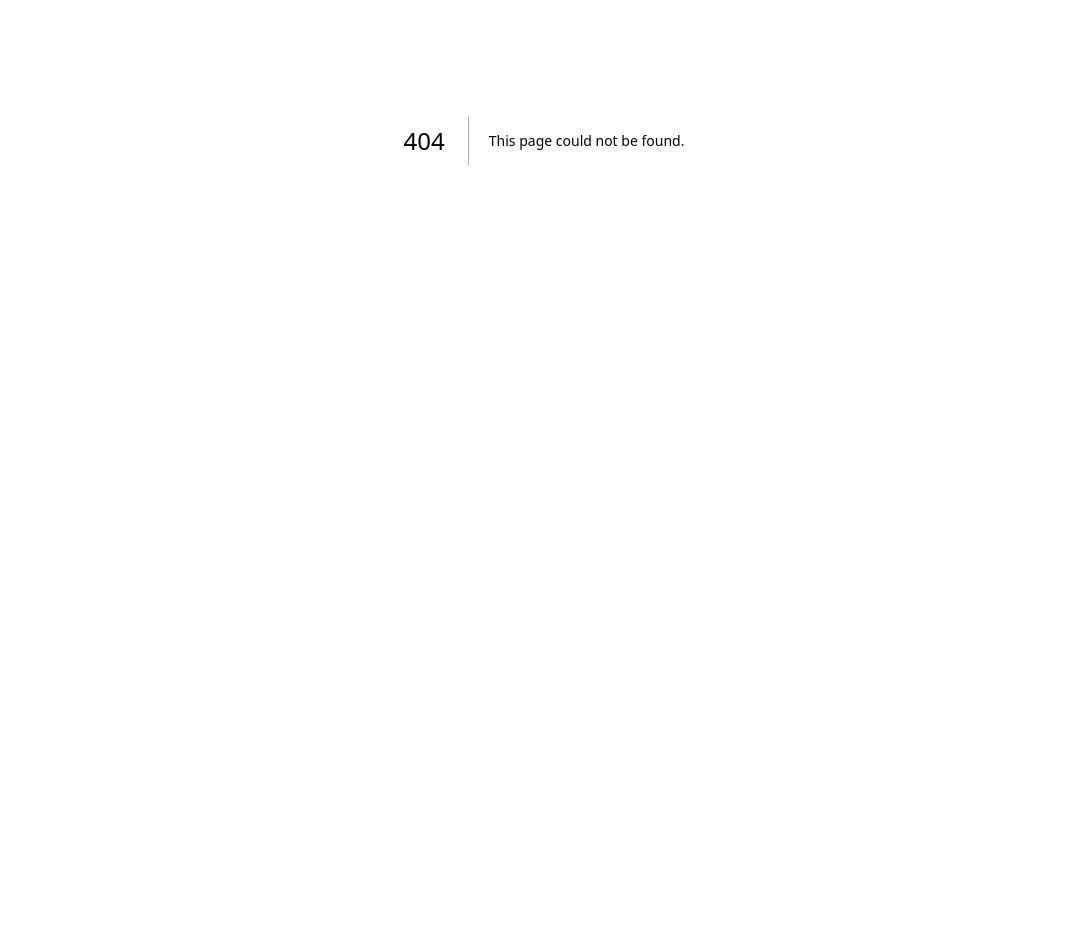
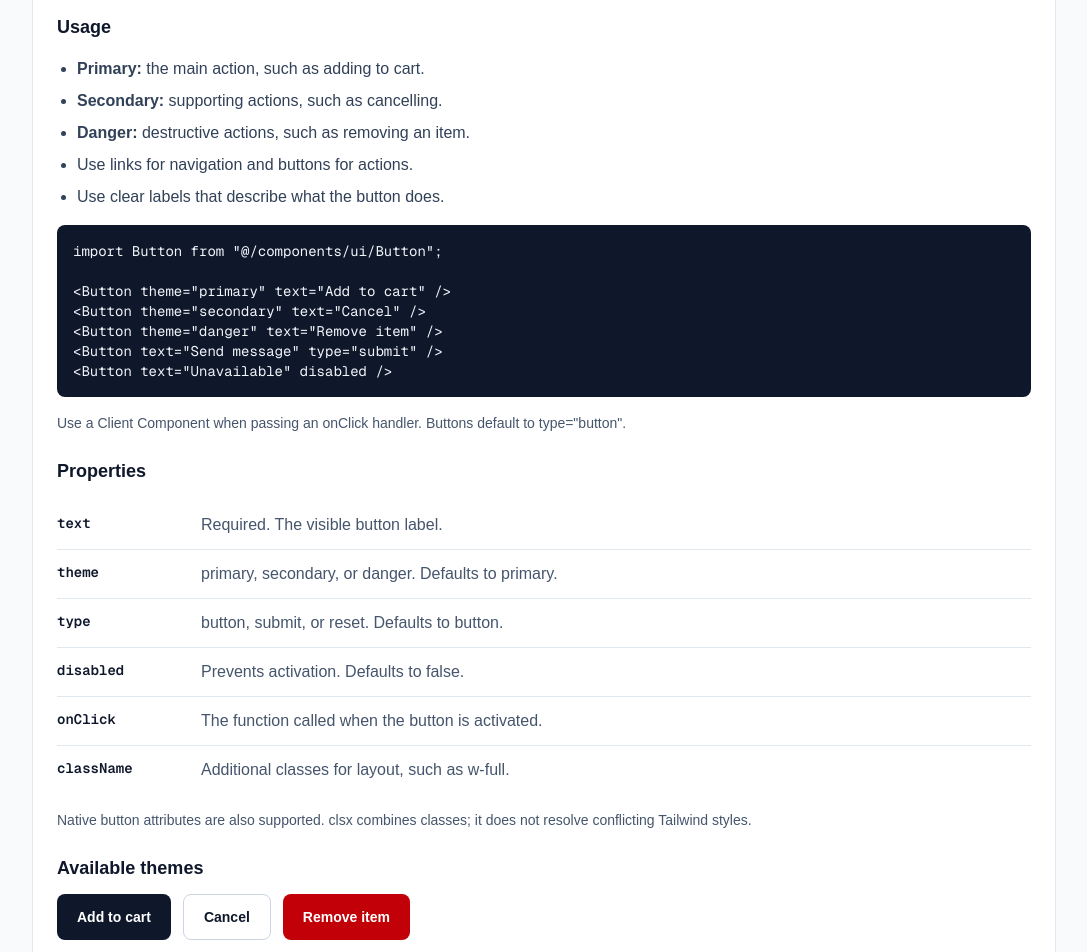
Before and after one commit to OleKoderNo/olemart, a Next.js app: page /design-system in a window 1280 px wide. Before the commit this address had no page. Shown: the part 260-1212 px from the top of the page, without its empty margins (96-1183 px from the left). Before the commit the page ends 800 px from the top, so only its background shows below. Built offline with nearby package versions, Linux system fonts and the light colour scheme.

Commit message:
feat: add modular design system documentation and button examples

```diff
--- /dev/null
+++ b/src/app/design-system/page.tsx
@@ -0,0 +1,18 @@
+import ButtonDocumentation from "@/components/design-system/buttons/ButtonDocumentation";
+
+export default function DesignSystemPage() {
+  return (
+    <main className="min-h-screen bg-slate-50 px-4 py-12 text-slate-900 sm:px-6">
+      <div className="mx-auto max-w-5xl space-y-8">
+        <header className="space-y-3">
+          <h1 className="text-4xl font-bold">OleMart design system</h1>
+          <p className="text-lg text-slate-600">
+            Components, examples, and guidelines for building the website.
+          </p>
+        </header>
+
+        <ButtonDocumentation />
+      </div>
+    </main>
+  );
+}
--- /dev/null
+++ b/src/components/design-system/CodeExample.tsx
@@ -0,0 +1,15 @@
+type CodeExampleProps = {
+  code: string;
+};
+
+export default function CodeExample({ code }: CodeExampleProps) {
+  return (
+    <pre
+      tabIndex={0}
+      aria-label="Code example"
+      className="overflow-x-auto rounded-lg bg-slate-900 p-4 text-sm text-slate-100 focus-visible:outline-2 focus-visible:outline-offset-2 focus-visible:outline-slate-900"
+    >
+      <code>{code}</code>
+    </pre>
+  );
+}
--- /dev/null
+++ b/src/components/design-system/GuidelineSection.tsx
@@ -0,0 +1,36 @@
+import type { ReactNode } from "react";
+
+type GuidelineSectionProps = {
+  id: string;
+  title: string;
+  description: string;
+  children: ReactNode;
+};
+
+export default function GuidelineSection({
+  id,
+  title,
+  description,
+  children,
+}: GuidelineSectionProps) {
+  return (
+    <section
+      id={id}
+      aria-labelledby={`${id}-heading`}
+      className="scroll-mt-8 space-y-6 rounded-xl border border-slate-200 bg-white p-6"
+    >
+      <header>
+        <h2
+          id={`${id}-heading`}
+          className="text-2xl font-semibold text-slate-900"
+        >
+          {title}
+        </h2>
+
+        <p className="mt-2 text-slate-600">{description}</p>
+      </header>
+
+      {children}
+    </section>
+  );
+}
--- /dev/null
+++ b/src/components/design-system/buttons/ButtonDocumentation.tsx
@@ -0,0 +1,18 @@
+import GuidelineSection from "@/components/design-system/GuidelineSection";
+import ButtonExamples from "./ButtonExamples";
+import ButtonGuidelines from "./ButtonGuidelines";
+import ButtonProperties from "./ButtonProperties";
+
+export default function ButtonDocumentation() {
+  return (
+    <GuidelineSection
+      id="buttons"
+      title="Buttons"
+      description="Use buttons to trigger actions and submit forms."
+    >
+      <ButtonGuidelines />
+      <ButtonProperties />
+      <ButtonExamples />
+    </GuidelineSection>
+  );
+}
--- /dev/null
+++ b/src/components/design-system/buttons/ButtonExamples.tsx
@@ -0,0 +1,47 @@
+"use client";
+
+import { useState } from "react";
+import Button from "@/components/ui/Button";
+
+export default function ButtonExamples() {
+  const [clickCount, setClickCount] = useState(0);
+
+  return (
+    <div className="space-y-6">
+      <div className="space-y-3">
+        <h3 className="text-lg font-semibold">Available themes</h3>
+
+        <div className="flex flex-wrap gap-3">
+          <Button theme="primary" text="Add to cart" />
+          <Button theme="secondary" text="Cancel" />
+          <Button theme="danger" text="Remove item" />
+        </div>
+      </div>
+
+      <div className="space-y-3">
+        <h3 className="text-lg font-semibold">Disabled states</h3>
+
+        <div className="flex flex-wrap gap-3">
+          <Button theme="primary" text="Add to cart" disabled />
+          <Button theme="secondary" text="Cancel" disabled />
+          <Button theme="danger" text="Remove item" disabled />
+        </div>
+      </div>
+
+      <div className="space-y-3">
+        <h3 className="text-lg font-semibold">Interactive example</h3>
+
+        <p className="text-slate-600">
+          Activate the button with a mouse, Enter, or Space.
+        </p>
+
+        <Button
+          text="Test button"
+          onClick={() => setClickCount((count) => count + 1)}
+        />
+
+        <p role="status">Button activated {clickCount} times.</p>
+      </div>
+    </div>
+  );
+}
--- /dev/null
+++ b/src/components/design-system/buttons/ButtonGuidelines.tsx
@@ -0,0 +1,39 @@
+import CodeExample from "@/components/design-system/CodeExample";
+
+export default function ButtonGuidelines() {
+  return (
+    <div className="space-y-4">
+      <h3 className="text-lg font-semibold">Usage</h3>
+
+      <ul className="list-disc space-y-2 pl-5 text-slate-700">
+        <li>
+          <strong>Primary:</strong> the main action, such as adding to cart.
+        </li>
+        <li>
+          <strong>Secondary:</strong> supporting actions, such as cancelling.
+        </li>
+        <li>
+          <strong>Danger:</strong> destructive actions, such as removing an
+          item.
+        </li>
+        <li>Use links for navigation and buttons for actions.</li>
+        <li>Use clear labels that describe what the button does.</li>
+      </ul>
+
+      <CodeExample
+        code={`import Button from "@/components/ui/Button";
+
+<Button theme="primary" text="Add to cart" />
+<Button theme="secondary" text="Cancel" />
+<Button theme="danger" text="Remove item" />
+<Button text="Send message" type="submit" />
+<Button text="Unavailable" disabled />`}
+      />
+
+      <p className="text-sm text-slate-600">
+        Use a Client Component when passing an onClick handler. Buttons default
+        to type="button".
+      </p>
+    </div>
+  );
+}
--- /dev/null
+++ b/src/components/design-system/buttons/ButtonProperties.tsx
@@ -0,0 +1,48 @@
+const properties = [
+  { name: "text", description: "Required. The visible button label." },
+  {
+    name: "theme",
+    description: "primary, secondary, or danger. Defaults to primary.",
+  },
+  {
+    name: "type",
+    description: "button, submit, or reset. Defaults to button.",
+  },
+  {
+    name: "disabled",
+    description: "Prevents activation. Defaults to false.",
+  },
+  {
+    name: "onClick",
+    description: "The function called when the button is activated.",
+  },
+  {
+    name: "className",
+    description: "Additional classes for layout, such as w-full.",
+  },
+];
+
+export default function ButtonProperties() {
+  return (
+    <div className="space-y-4">
+      <h3 className="text-lg font-semibold">Properties</h3>
+
+      <dl className="divide-y divide-slate-200">
+        {properties.map(({ name, description }) => (
+          <div
+            key={name}
+            className="grid gap-1 py-3 sm:grid-cols-[8rem_1fr] sm:gap-4"
+          >
+            <dt className="font-mono text-sm font-semibold">{name}</dt>
+            <dd className="text-slate-600">{description}</dd>
+          </div>
+        ))}
+      </dl>
+
+      <p className="text-sm text-slate-600">
+        Native button attributes are also supported. clsx combines classes; it
+        does not resolve conflicting Tailwind styles.
+      </p>
+    </div>
+  );
+}
--- /dev/null
+++ b/src/components/ui/Button.tsx
@@ -0,0 +1,46 @@
+import type { ComponentPropsWithoutRef } from "react";
+import clsx from "clsx";
+
+type ButtonTheme = "primary" | "secondary" | "danger";
+
+type ButtonProps = Omit<ComponentPropsWithoutRef<"button">, "children"> & {
+  text: string;
+  theme?: ButtonTheme;
+};
+
+const themes: Record<ButtonTheme, string> = {
+  primary:
+    "bg-slate-900 text-white enabled:hover:bg-slate-700 focus-visible:outline-slate-900",
+  secondary:
+    "border border-slate-300 bg-white text-slate-900 enabled:hover:bg-slate-100 focus-visible:outline-slate-900",
+  danger:
+    "bg-red-700 text-white enabled:hover:bg-red-800 focus-visible:outline-red-700",
+};
+
+export default function Button({
+  text,
+  theme = "primary",
+  type = "button",
+  disabled = false,
+  className,
+  ...props
+}: ButtonProps) {
+  return (
+    <button
+      {...props}
+      type={type}
+      disabled={disabled}
+      className={clsx(
+        "inline-flex min-h-11 cursor-pointer items-center justify-center",
+        "rounded-lg px-5 py-3 text-sm font-semibold",
+        "transition-colors motion-reduce:transition-none",
+        "focus-visible:outline-2 focus-visible:outline-offset-2",
+        "disabled:cursor-not-allowed disabled:opacity-50",
+        themes[theme],
+        className,
+      )}
+    >
+      {text}
+    </button>
+  );
+}
```
